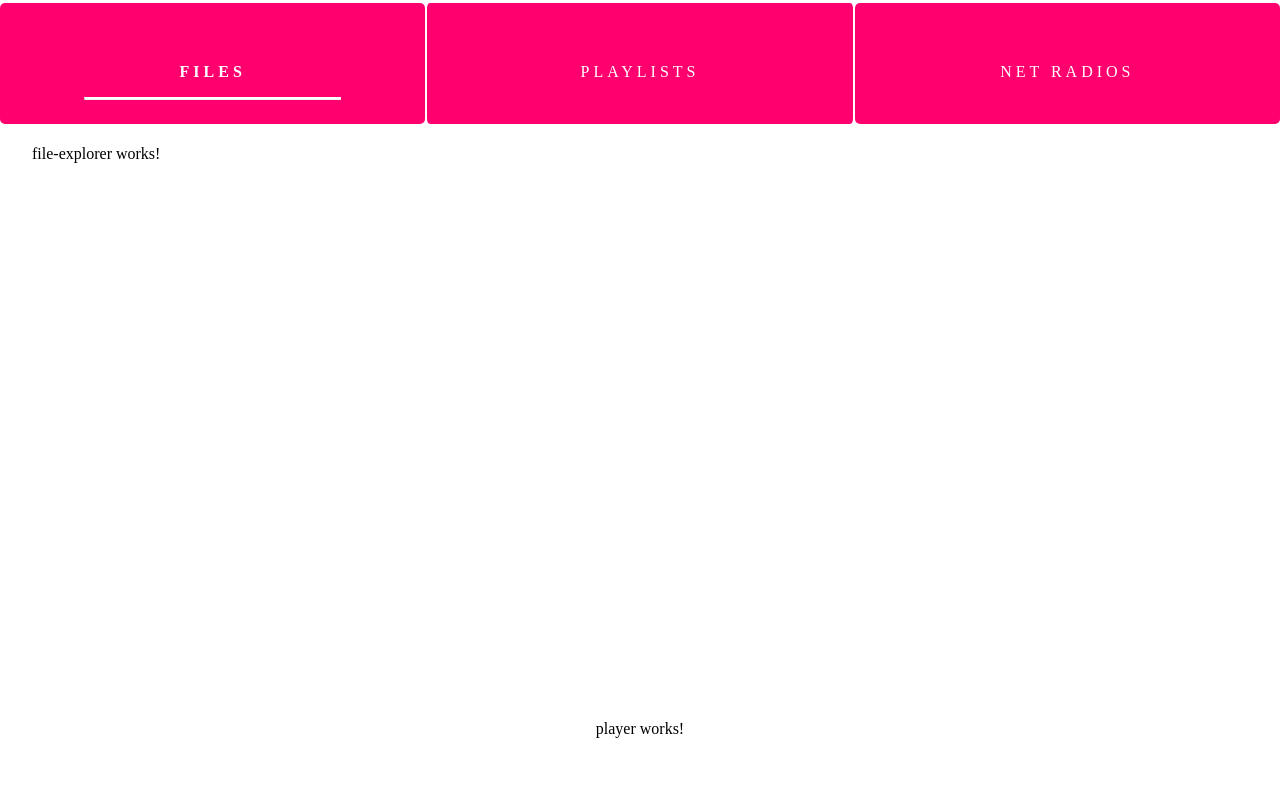
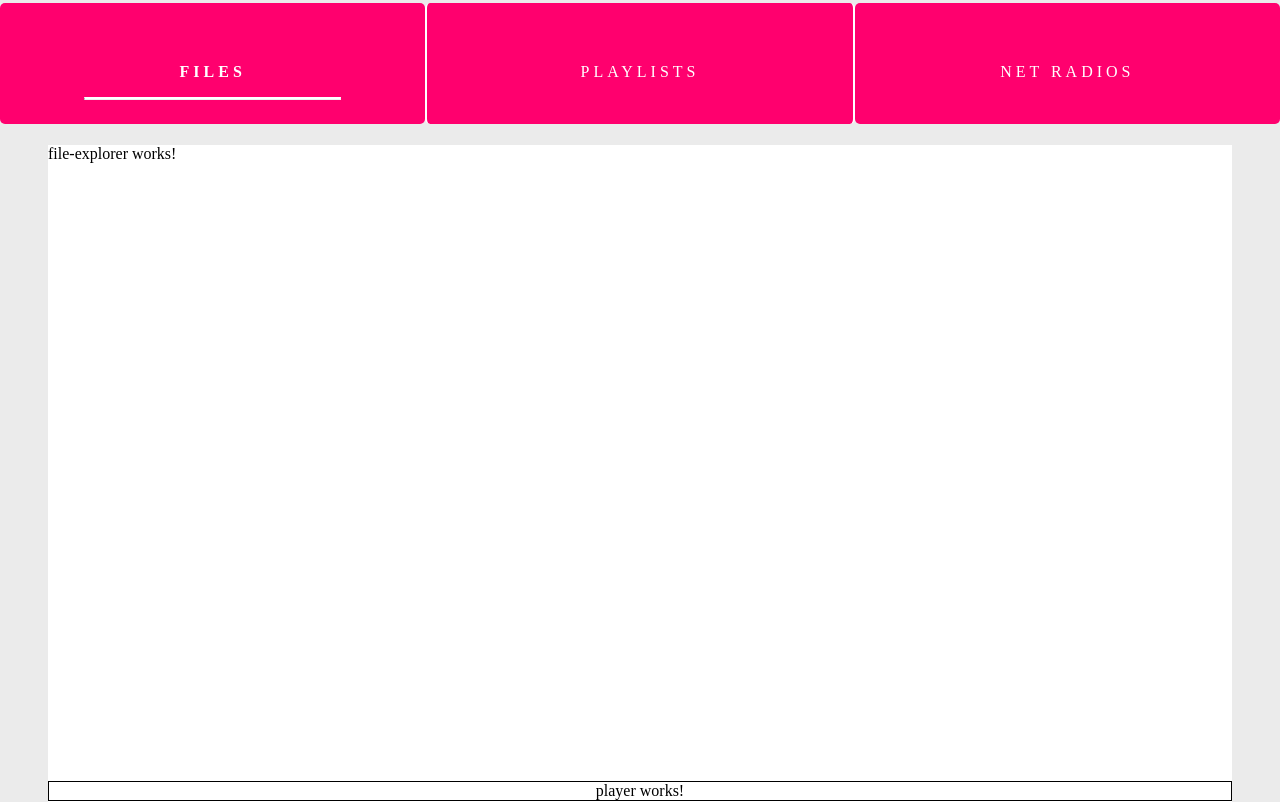
Before and after one commit to korczakk/PiPlayer.Web, an Angular app: page / in a window 1280 px wide. Shown: the top 802 px of the page. Built offline with nearby package versions, Linux system fonts and the light colour scheme.

Commit message:
styling content explorer

```diff
--- a/src/app/content-explorer/content-explorer.component.html
+++ b/src/app/content-explorer/content-explorer.component.html
@@ -1 +1,3 @@
-<div>file-explorer works!</div>
+<div class="container">
+  file-explorer works!
+</div>
--- a/src/app/content-explorer/content-explorer.component.scss
+++ b/src/app/content-explorer/content-explorer.component.scss
@@ -0,0 +1,4 @@
+.container {
+  height: 80vw;
+  background-color: white;
+}
--- a/src/app/home/home.component.html
+++ b/src/app/home/home.component.html
@@ -1,5 +1,5 @@
 <div class="container">
-  <div class="header">
+  <div>
     <app-top-menu (selectedMenu)="topMenuSelection($event)"></app-top-menu>
   </div>
 
--- a/src/app/home/home.component.scss
+++ b/src/app/home/home.component.scss
@@ -1,15 +1,12 @@
 .container {
 }
 
-.header {
-}
-
 .content-explorer {
-  margin: 1.3em 2em auto 2em;
+  margin: 1.3em 3em auto 3em;
 }
 
 .player {
   position: absolute;
-  top: 90%;
+  top: 95%;
   width: 100%;
 }
--- a/src/app/player/player.component.html
+++ b/src/app/player/player.component.html
@@ -1,5 +1,3 @@
-<div style="display: flex; justify-content: center; width: 100%;">
-  <div>
+  <div class="container box-borders">
     player works!
   </div>
-</div>
--- a/src/app/player/player.component.scss
+++ b/src/app/player/player.component.scss
@@ -0,0 +1,8 @@
+.container {
+  display: flex;
+  justify-content: center;
+  background-color: white;
+  border: 1px solid black;
+  position: relative;
+  margin: 1.3em 3em auto 3em;
+}
--- a/src/styles.scss
+++ b/src/styles.scss
@@ -1,4 +1,9 @@
 html, body {
   margin: 0;
   padding: 0;
+  background-color: #ebebeb;
 }
+
+.box-borders {
+  border: 1px solid black;
+}
```
